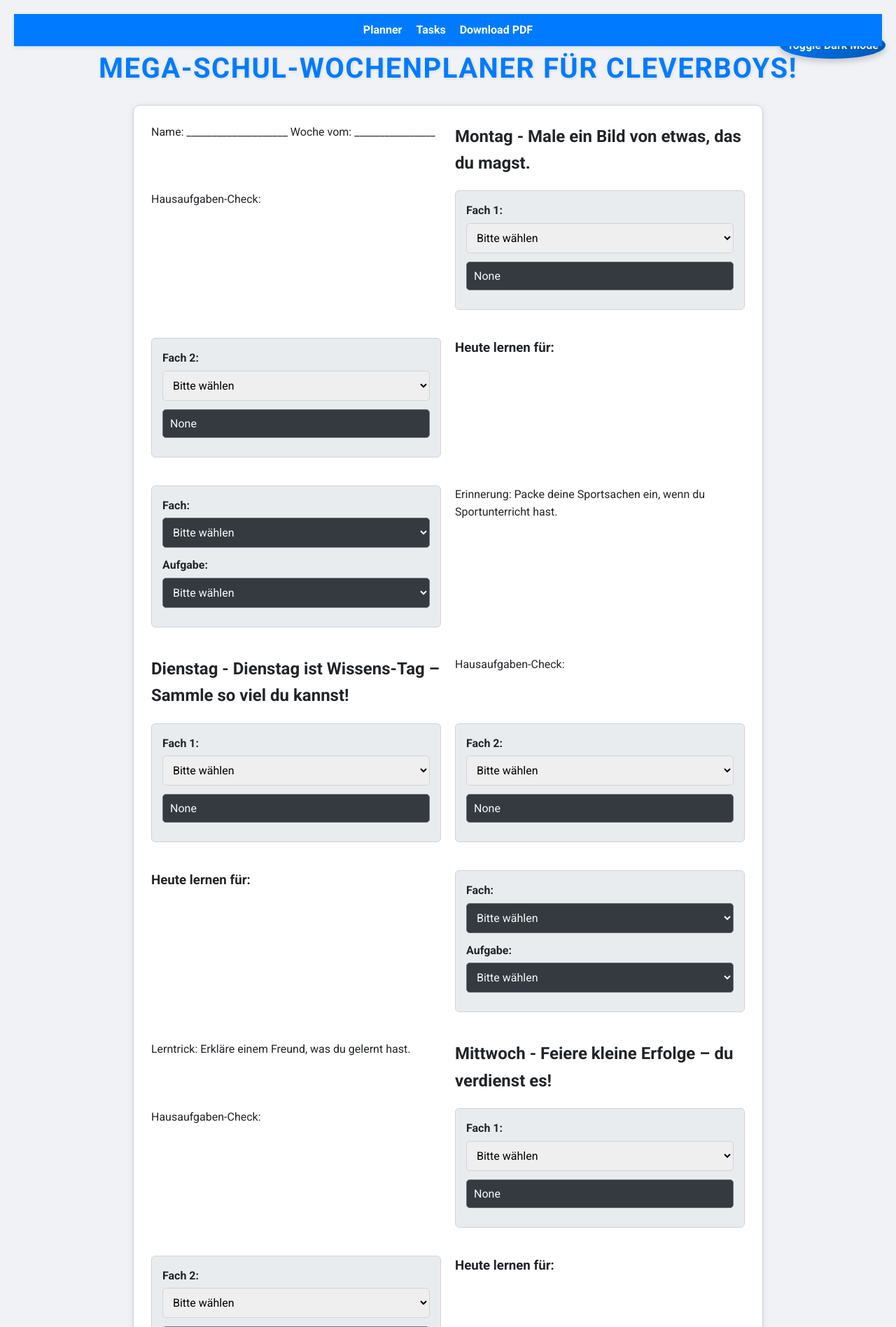
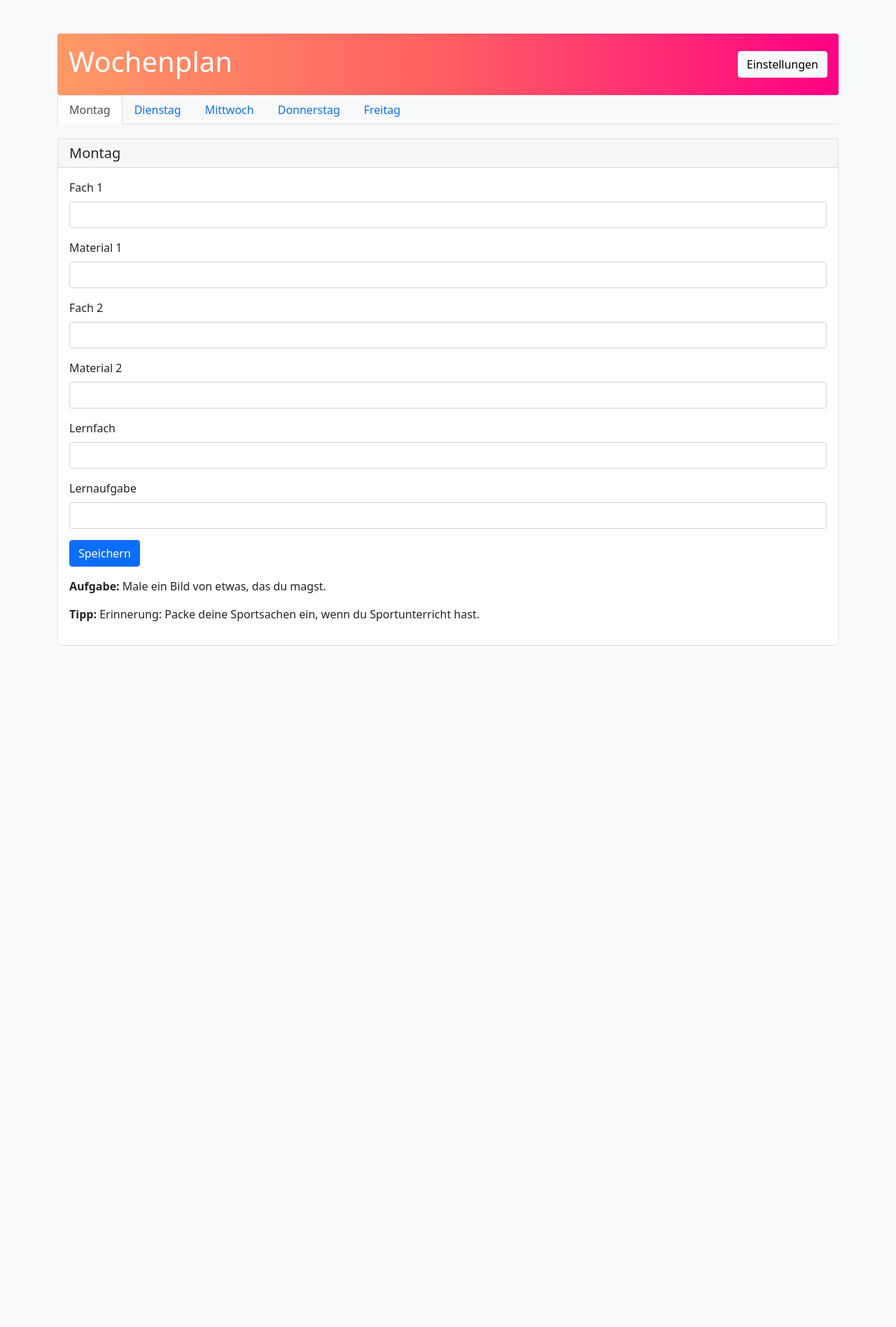
Before and after one commit to DaFum/Wochenplan, a Flask app: page / in a window 1280 px wide. Shown: the top 1897 px of the page at 70% size. After the commit the page ends 923 px from the top, so only its background shows below. Run offline with Flask 3, Linux system fonts and the light colour scheme; data that the repository does not hold is empty; some libraries are stand-ins or nearby versions.

Commit message:
Aktualisieren von index.html

```diff
--- a/templates/index.html
+++ b/templates/index.html
@@ -3,145 +3,122 @@
 <head>
     <meta charset="UTF-8">
     <meta name="viewport" content="width=device-width, initial-scale=1.0">
-    <title>Wochenplaner für Cleverboys</title>
-    <link href="https://fonts.googleapis.com/css2?family=Montserrat:wght@300;500;700&display=swap" rel="stylesheet">
-    <link rel="stylesheet" href="{{ url_for('static', filename='styles.css') }}">
-    <script src="https://cdnjs.cloudflare.com/ajax/libs/gsap/3.11.0/gsap.min.js"></script>
-    <script src="https://cdnjs.cloudflare.com/ajax/libs/gsap/3.11.0/ScrollTrigger.min.js"></script>
-    <link rel="manifest" href="{{ url_for('static', filename='manifest.json') }}">
-    <meta name="theme-color" content="#007bff">
+    <title>Wochenplan</title>
+    <link rel="stylesheet" href="https://cdnjs.cloudflare.com/ajax/libs/bootstrap/5.1.3/css/bootstrap.min.css">
+    <link rel="stylesheet" href="https://cdnjs.cloudflare.com/ajax/libs/animate.css/4.1.1/animate.min.css">
+    <script src="https://cdnjs.cloudflare.com/ajax/libs/gsap/3.6.0/gsap.min.js"></script>
+    <style>
+        body {
+            background-color: #f8f9fa;
+        }
+        .tab-content {
+            margin-top: 20px;
+        }
+        .card-header {
+            cursor: pointer;
+        }
+        .gradient-header {
+            background: linear-gradient(90deg, rgba(255,153,102,1) 0%, rgba(255,94,98,1) 50%, rgba(255,0,132,1) 100%);
+        }
+    </style>
 </head>
 <body>
-    <header class="sticky-header" role="banner">
-        <nav class="navbar" aria-label="Main Navigation">
-            <ul class="nav-list">
-                <li><a href="#planner">Planner</a></li>
-                <li><a href="#tasks">Tasks</a></li>
-                <li><a href="#download">Download PDF</a></li>
+    <div class="container mt-5">
+        <div class="d-flex justify-content-between align-items-center gradient-header p-3 rounded">
+            <h1 class="text-white">Wochenplan</h1>
+            <a href="{{ url_for('settings') }}" class="btn btn-light">Einstellungen</a>
+        </div>
+        <ul class="nav nav-tabs" id="weekdaysTabs" role="tablist">
+            {% for day in days %}
+            <li class="nav-item" role="presentation">
+                <a class="nav-link {{ 'active' if loop.first else '' }}" id="{{ day }}-tab" data-bs-toggle="tab" href="#{{ day }}" role="tab" aria-controls="{{ day }}" aria-selected="{{ 'true' if loop.first else 'false' }}">{{ day }}</a>
+            </li>
+            {% endfor %}
         </ul>
-        </nav>
-    </header>
-
-    <main role="main">
-        <button class="dark-mode-toggle" onclick="toggleDarkMode()">Toggle Dark Mode</button>
-        <h1 class="title">MEGA-SCHUL-WOCHENPLANER für CLEVERBOYS!</h1>
-
-        <form method="POST" action="/">
+        <div class="tab-content" id="weekdaysContent">
+            {% for day, data in days.items() %}
+            <div class="tab-pane fade {{ 'show active' if loop.first else '' }}" id="{{ day }}" role="tabpanel" aria-labelledby="{{ day }}-tab">
+                <div class="card mt-3">
+                    <div class="card-header" data-bs-toggle="collapse" data-bs-target="#collapse{{ day }}" aria-expanded="true" aria-controls="collapse{{ day }}">
+                        <h5 class="mb-0">{{ day }}</h5>
+                    </div>
+                    <div id="collapse{{ day }}" class="collapse show">
+                        <div class="card-body">
+                            <form method="POST" action="{{ url_for('home') }}">
                                 <input type="hidden" name="csrf_token" value="{{ csrf_token() }}">
-            <div class="planner" id="planner">
- <p class="fade-in">Name: ____________________ Woche vom: ________________</p>
-
-            {% for day, content in days.items() %}
-            <h2 class="slide-up">{{ day }} - {{ content.task }}</h2>
-            <p class="fade-in">Hausaufgaben-Check:</p>
-            <div class="task">
-                <label for="subject1-{{ day }}">Fach 1:</label>
-                <select id="subject1-{{ day }}" name="subject1-{{ day }}" required>
-                    <option value="">Bitte wählen</option>
-                    {% for subject in subjects %}
-                    <option value="{{ subject }}">{{ subject }}</option>
+                                <div class="mb-3">
+                                    <label for="subject1-{{ day }}" class="form-label">Fach 1</label>
+                                    <input type="text" class="form-control" id="subject1-{{ day }}" name="subject1-{{ day }}" value="{{ data.subject1 }}">
+                                </div>
+                                <div class="mb-3">
+                                    <label for="material1-{{ day }}" class="form-label">Material 1</label>
+                                    <input type="text" class="form-control" id="material1-{{ day }}" name="material1-{{ day }}" value="{{ data.material1 }}">
+                                </div>
+                                <div class="mb-3">
+                                    <label for="subject2-{{ day }}" class="form-label">Fach 2</label>
+                                    <input type="text" class="form-control" id="subject2-{{ day }}" name="subject2-{{ day }}" value="{{ data.subject2 }}">
+                                </div>
+                                <div class="mb-3">
+                                    <label for="material2-{{ day }}" class="form-label">Material 2</label>
+                                    <input type="text" class="form-control" id="material2-{{ day }}" name="material2-{{ day }}" value="{{ data.material2 }}">
+                                </div>
+                                <div class="mb-3">
+                                    <label for="learning-subject-{{ day }}" class="form-label">Lernfach</label>
+                                    <input type="text" class="form-control" id="learning-subject-{{ day }}" name="learning-subject-{{ day }}" value="{{ data.learning_subject }}">
+                                </div>
+                                <div class="mb-3">
+                                    <label for="learning-task-{{ day }}" class="form-label">Lernaufgabe</label>
+                                    <input type="text" class="form-control" id="learning-task-{{ day }}" name="learning-task-{{ day }}" value="{{ data.learning_task }}">
+                                </div>
+                                <button type="submit" class="btn btn-primary">Speichern</button>
+                            </form>
+                            <div class="mt-3">
+                                <p><strong>Aufgabe:</strong> {{ data.task }}</p>
+                                <p><strong>Tipp:</strong> {{ data.tip }}</p>
+                            </div>
+                        </div>
+                    </div>
+                </div>
+            </div>
             {% endfor %}
-                </select>
-                <input type="text" name="material1-{{ day }}" placeholder="Benötigtes Material (z.B. Buch, Arbeitsheft)" value="{{ request.form.get('material1-' ~ day) }}">
         </div>
-            <div class="task">
-                <label for="subject2-{{ day }}">Fach 2:</label>
-                <select id="subject2-{{ day }}" name="subject2-{{ day }}" required>
-                    <option value="">Bitte wählen</option>
-                    {% for subject in subjects %}
-                    <option value="{{ subject }}">{{ subject }}</option>
-                    {% endfor %}
-                </select>
-                <input type="text" name="material2-{{ day }}" placeholder="Benötigtes Material (z.B. Buch, Arbeitsheft)" value="{{ request.form.get('material2-' ~ day) }}">
     </div>
-
-            <h3 class="fade-in">Heute lernen für:</h3>
-            <div class="learning-task">
-                <label for="learning-subject-{{ day }}">Fach:</label>
-                <select id="learning-subject-{{ day }}" name="learning-subject-{{ day }}" required>
-                    <option value="">Bitte wählen</option>
-                    {% for subject in subjects %}
-                    <option value="{{ subject }}">{{ subject }}</option>
-                    {% endfor %}
-                </select>
-
-                <label for="learning-task-{{ day }}">Aufgabe:</label>
-                <select id="learning-task-{{ day }}" name="learning-task-{{ day }}">
-                    <option value="">Bitte wählen</option>
-                    <option value="Test">Test</option>
-                    <option value="Diktat">Diktat</option>
-                    <option value="Vokabeln lernen">Vokabeln lernen</option>
-                    <option value="Praktikum vorbereiten">Praktikum vorbereiten</option>
-                    <option value="Experiment wiederholen">Experiment wiederholen</option>
-                    <option value="Essay schreiben">Essay schreiben</option>
-                    <option value="Projektarbeit">Projektarbeit</option>
-                    <option value="Präsentation üben">Präsentation üben</option>
-                </select>
-            </div>
-            <p class="tip fade-in">{{ content.tip }}</p>
-            {% endfor %}
-
-            <button type="submit">Speichern</button>
-        </div>
-    </form>
-        <a href="{{ url_for('download_pdf') }}" id="download" role="link">PDF herunterladen</a>
-    </main>
-
+    <script src="https://cdnjs.cloudflare.com/ajax/libs/bootstrap/5.1.3/js/bootstrap.bundle.min.js"></script>
     <script>
-        // Service Worker Registration
-        if ('serviceWorker' in navigator) {
-            window.addEventListener('load', function() {
-                navigator.serviceWorker.register('/service-worker.js').then(function(registration) {
-                    console.log('ServiceWorker registration successful with scope: ', registration.scope);
-                }, function(err) {
-                    console.log('ServiceWorker registration failed: ', err);
-                });
-            });
-        }
-
-        // Lazy Loading
         document.addEventListener('DOMContentLoaded', function() {
-            fetch('/api/week-data')
-                .then(response => response.json())
-                .then(data => {
-                    for (let day in data) {
-                        document.getElementById(`subject1-${day}`).value = data[day].subject1;
-                        document.getElementById(`subject2-${day}`).value = data[day].subject2;
-                        document.getElementById(`learning-subject-${day}`).value = data[day].learning_subject;
-                        document.getElementById(`learning-task-${day}`).value = data[day].learning_task;
-                        document.querySelector(`input[name="material1-${day}"]`).value = data[day].material1;
-                        document.querySelector(`input[name="material2-${day}"]`).value = data[day].material2;
-                    }
+            // GSAP animations for tab transitions
+            const tabs = document.querySelectorAll('.nav-link');
+            tabs.forEach(tab => {
+                tab.addEventListener('show.bs.tab', function(event) {
+                    gsap.fromTo(event.target, { opacity: 0 }, { opacity: 1, duration: 0.5 });
                 });
             });
 
-        // Initialize GSAP and ScrollTrigger animations
-document.addEventListener("DOMContentLoaded", () => {
-    gsap.from(".title", { duration: 1.2, y: -30, opacity: 0, ease: "power3.out" });
-    gsap.from(".card", { duration: 0.8, opacity: 0, stagger: 0.2, ease: "power2.out" });
+            // Swipe gestures for mobile devices
+            let touchstartX = 0;
+            let touchendX = 0;
+            const tabsElement = document.getElementById('weekdaysTabs');
 
-    // Button hover effect
-    const buttons = document.querySelectorAll("button");
-    buttons.forEach(button => {
-        button.addEventListener("mouseenter", () => {
-            gsap.to(button, { scale: 1.05, duration: 0.3 });
+            function handleGesture() {
+                if (touchendX < touchstartX) {
+                    const nextTab = document.querySelector('.nav-link.active').parentElement.nextElementSibling;
+                    if (nextTab) nextTab.querySelector('.nav-link').click();
+                }
+                if (touchendX > touchstartX) {
+                    const prevTab = document.querySelector('.nav-link.active').parentElement.previousElementSibling;
+                    if (prevTab) prevTab.querySelector('.nav-link').click();
+                }
+            }
+
+            tabsElement.addEventListener('touchstart', e => {
+                touchstartX = e.changedTouches[0].screenX;
             });
-        button.addEventListener("mouseleave", () => {
-            gsap.to(button, { scale: 1, duration: 0.3 });
+
+            tabsElement.addEventListener('touchend', e => {
+                touchendX = e.changedTouches[0].screenX;
+                handleGesture();
             });
         });
-});
-
-        // Dark mode toggle with persistence
-        function toggleDarkMode() {
-            document.body.classList.toggle('dark-mode');
-            localStorage.setItem('dark-mode', document.body.classList.contains('dark-mode'));
-        }
-
-        // Load dark mode preference
-        if (localStorage.getItem('dark-mode') === 'true') {
-            document.body.classList.add('dark-mode');
-        }
     </script>
 </body>
 </html>
```
Lines whose indentation alone changed are shown as unchanged.
